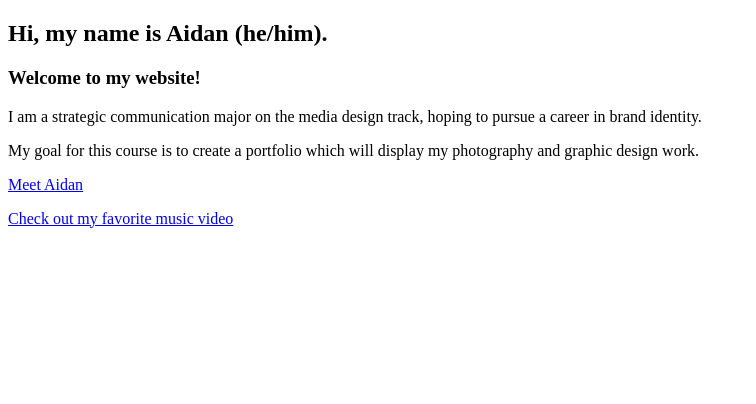
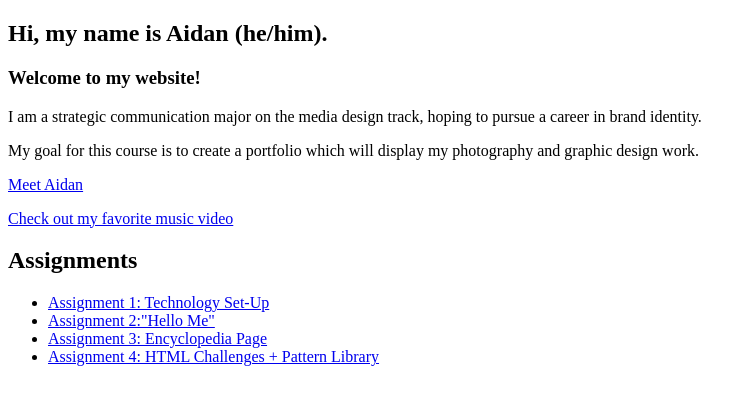
Before and after one commit to aidancjones/aidancjones.github.io, a plain HTML site: page index.html in a window 1280 px wide. Shown: the whole page, without its empty margins (0-756 px from the left). Drawn offline with Linux system fonts and the light colour scheme.

Commit message:
little tweaks

```diff
--- a/index.html
+++ b/index.html
@@ -1,9 +1,11 @@
 <!DOCTYPE html>
 <html>
+
 <head>
   <meta charset="utf-8">
   <title> About Me </title>
 </head>
+
 <body>
   <h2>Hi, my name is <strong>Aidan</strong> (he/him).</h2>
   <h3>Welcome to my website!</h3>
@@ -16,8 +18,19 @@
 
   <p><a href="img/aidanPicture.jpg">Meet Aidan</a></p>
 
-    <p><a href="https://www.youtube.com/watch?v=grtJV7KG1Bo&list=PLSURNz4vdabixo
-      rsRsonIZ7gTi0qVf6nG&index=2">Check out my favorite music video</a></p>
+  <p><a href="https://www.youtube.com/watch?v=grtJV7KG1Bo&list=PLSURNz4vdabixorsRsonIZ7gTi0qVf6nG&index=2">Check out my favorite music video</a></p>
+
+  <div>
+    <h2>Assignments</h2>
+    <ul>
+      <li><a href="assignment1.html">Assignment 1: Technology Set-Up</a></li>
+      <li><a href="index.html">Assignment 2:"Hello Me"</a></li>
+      <li><a href="#assignment3.html">Assignment 3: Encyclopedia Page</a></li>
+      <li><a href="assignment4.html">Assignment 4: HTML Challenges + Pattern Library</a></li>
+    </ul>
+  </div>
 
 </body>
+
+
 </html>
```
Also changed, not shown: assignment1.html (+11 -4 lines), assignment4.html (+3 -1 lines). Lines whose indentation alone changed are shown as unchanged.
